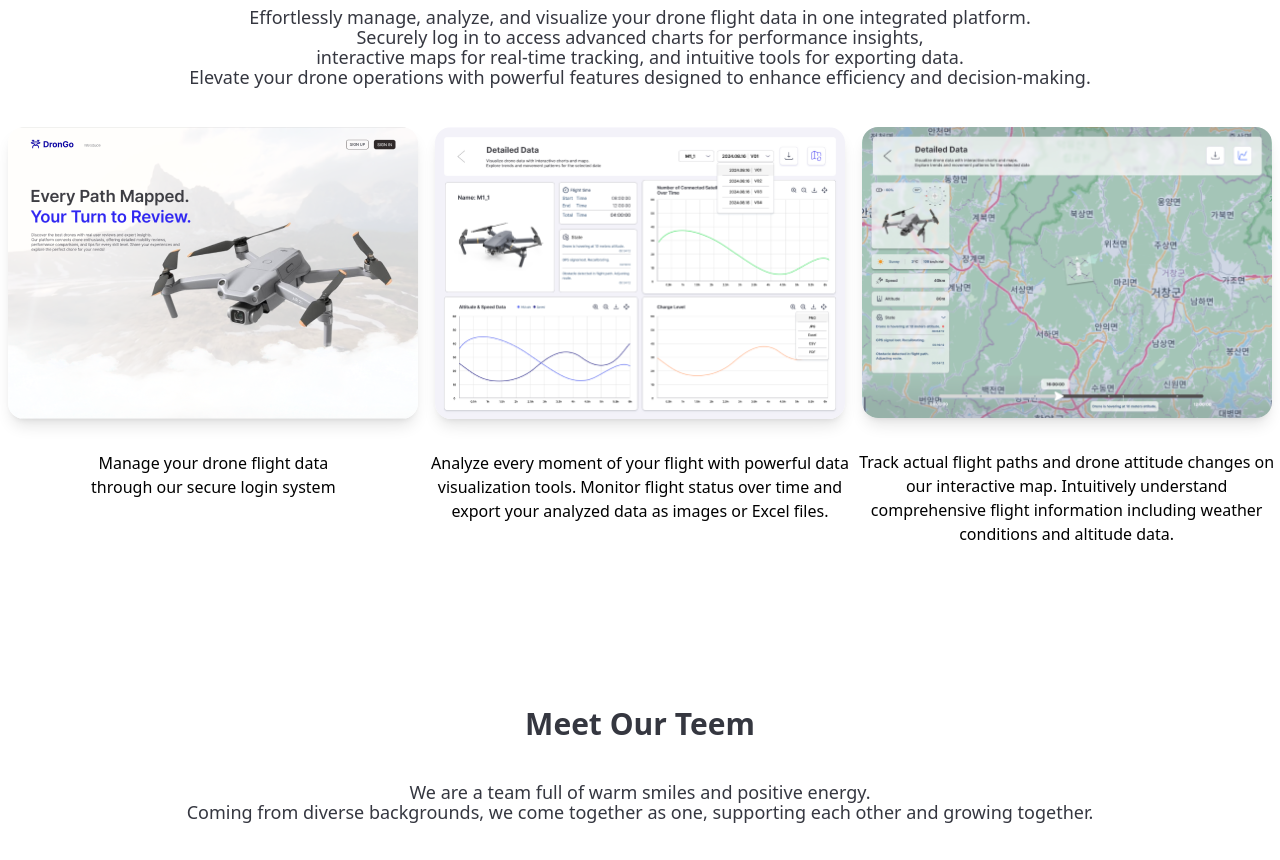
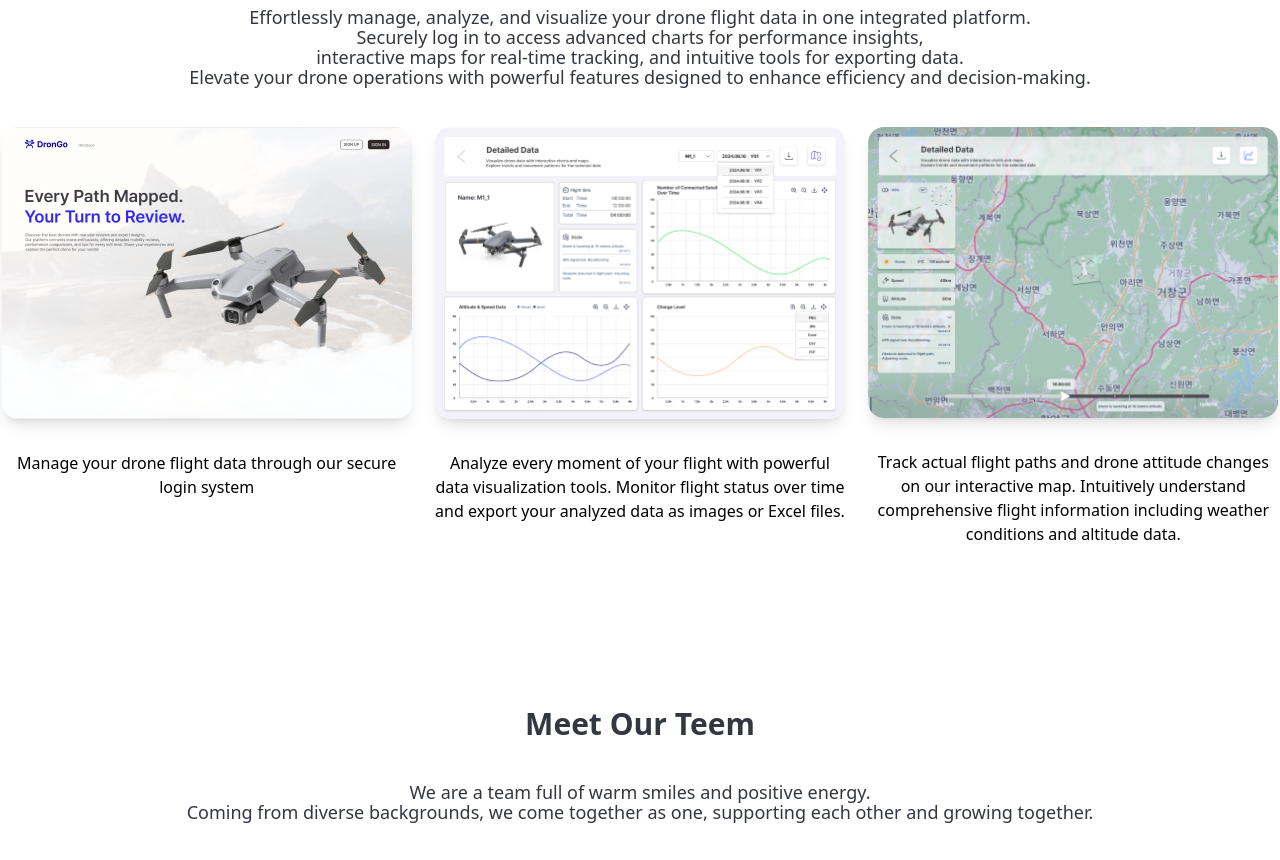
Before and after one commit to ormcamp-fe-3rd/drone-go, a React (Vite) app in the folder frontend/: page /introduce in a window 1280 px wide. Shown: the part 2540-3400 px from the top of the page. Built offline with nearby package versions, Linux system fonts and the light colour scheme.

Commit message:
design: usecase card 컴포넌트 분리

```diff
--- /dev/null
+++ b/frontend/src/components/introduce/UsecaseCard.tsx
@@ -0,0 +1,17 @@
+interface Props{
+  img: string,
+  content: string
+}
+
+export default function UsecaseCard({img, content}: Props){
+  return (
+    <div className="justify-top flex flex-col items-center gap-8">
+      <img
+        src={img}
+        alt={img}
+        className="w-[410px] rounded-2xl shadow-lg"
+      />
+      <div>{content}</div>
+    </div>
+  );
+}
--- a/frontend/src/components/introduce/UsecaseSection.tsx
+++ b/frontend/src/components/introduce/UsecaseSection.tsx
@@ -1,3 +1,5 @@
+import UsecaseCard from "./UsecaseCard"
+
 export default function UsecaseSection(){
   return (
     <div className="flex w-full max-w-[1440px] flex-col items-center justify-center gap-10 text-center">
@@ -13,29 +15,23 @@ export default function UsecaseSection(){
         Elevate your drone operations with powerful features designed to enhance
         efficiency and decision-making.
       </div>
-      <div className="grid w-full grid-cols-3">
-        <div className="justify-top flex flex-col items-center gap-8">
-          <img src="/public/images/introduce/section02-main.png" alt="" className="w-[410px] shadow-lg rounded-2xl"/>
-          <div>
-            Manage your drone flight data<br/> through our secure login system
-          </div>
-        </div>
-        <div className="justify-top flex flex-col items-center gap-8">
-          <img src="/public/images/introduce/section02-chart.png" alt="" className="w-[410px] shadow-lg rounded-2xl"/>
-          <div>
-            Analyze every moment of your flight with powerful data visualization
+      <div className="grid w-full grid-cols-3 gap-5">
+        <UsecaseCard
+          img="/public/images/introduce/section02-main.png"
+          content="Manage your drone flight data through our secure login system"
+        />
+        <UsecaseCard
+          img="/public/images/introduce/section02-chart.png"
+          content="Analyze every moment of your flight with powerful data visualization
             tools. Monitor flight status over time and export your analyzed data
-            as images or Excel files.
-          </div>
-        </div>
-        <div className="justify-top flex flex-col items-center gap-8">
-          <img src="/public/images/introduce/section02-map.png" alt="" className="w-[410px] shadow-lg rounded-2xl"/>
-          <div>
-            Track actual flight paths and drone attitude changes on our
+            as images or Excel files."
+        />
+        <UsecaseCard
+          img="/public/images/introduce/section02-map.png"
+          content="Track actual flight paths and drone attitude changes on our
             interactive map. Intuitively understand comprehensive flight
-            information including weather conditions and altitude data.
-          </div>
-        </div>
+            information including weather conditions and altitude data."
+        />
       </div>
     </div>
   );
```
